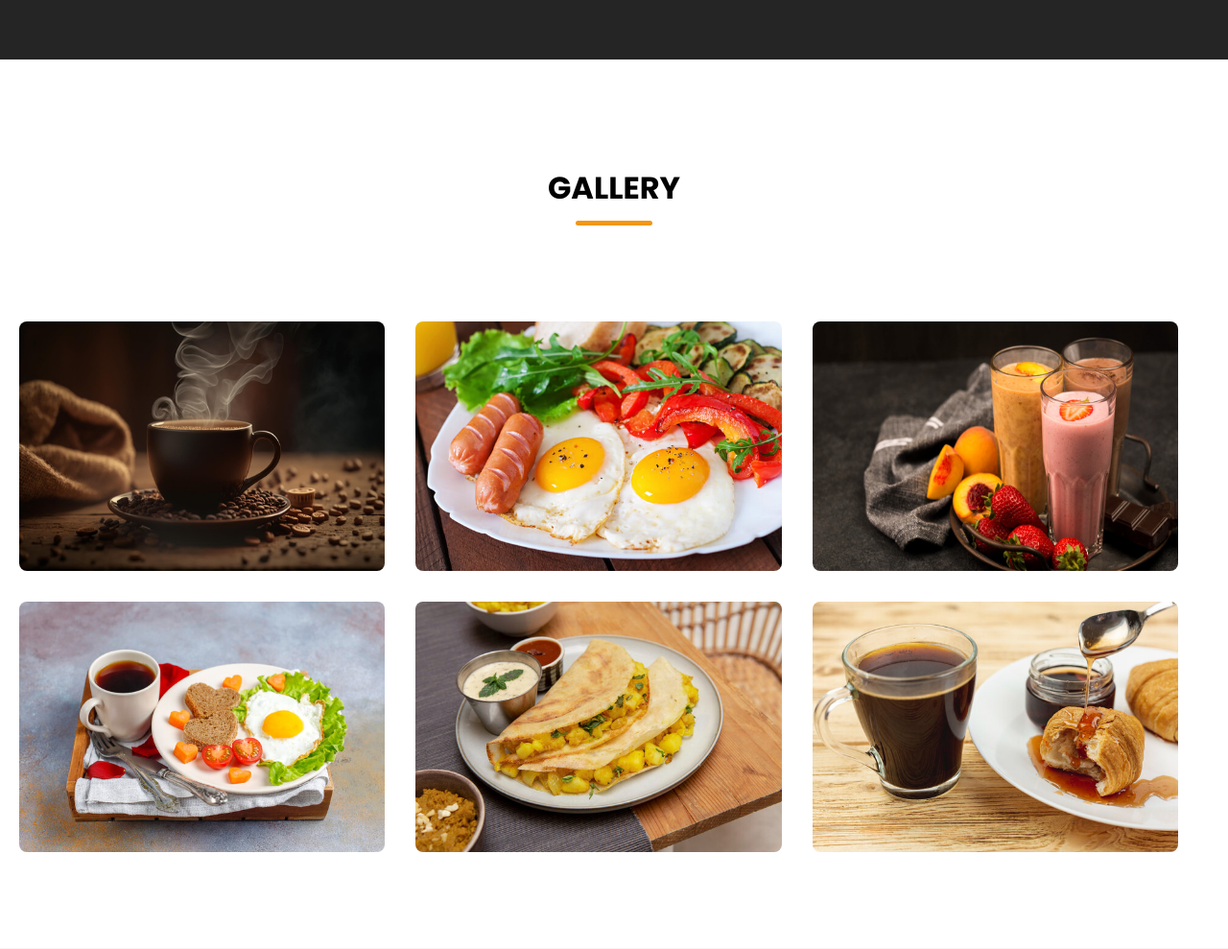
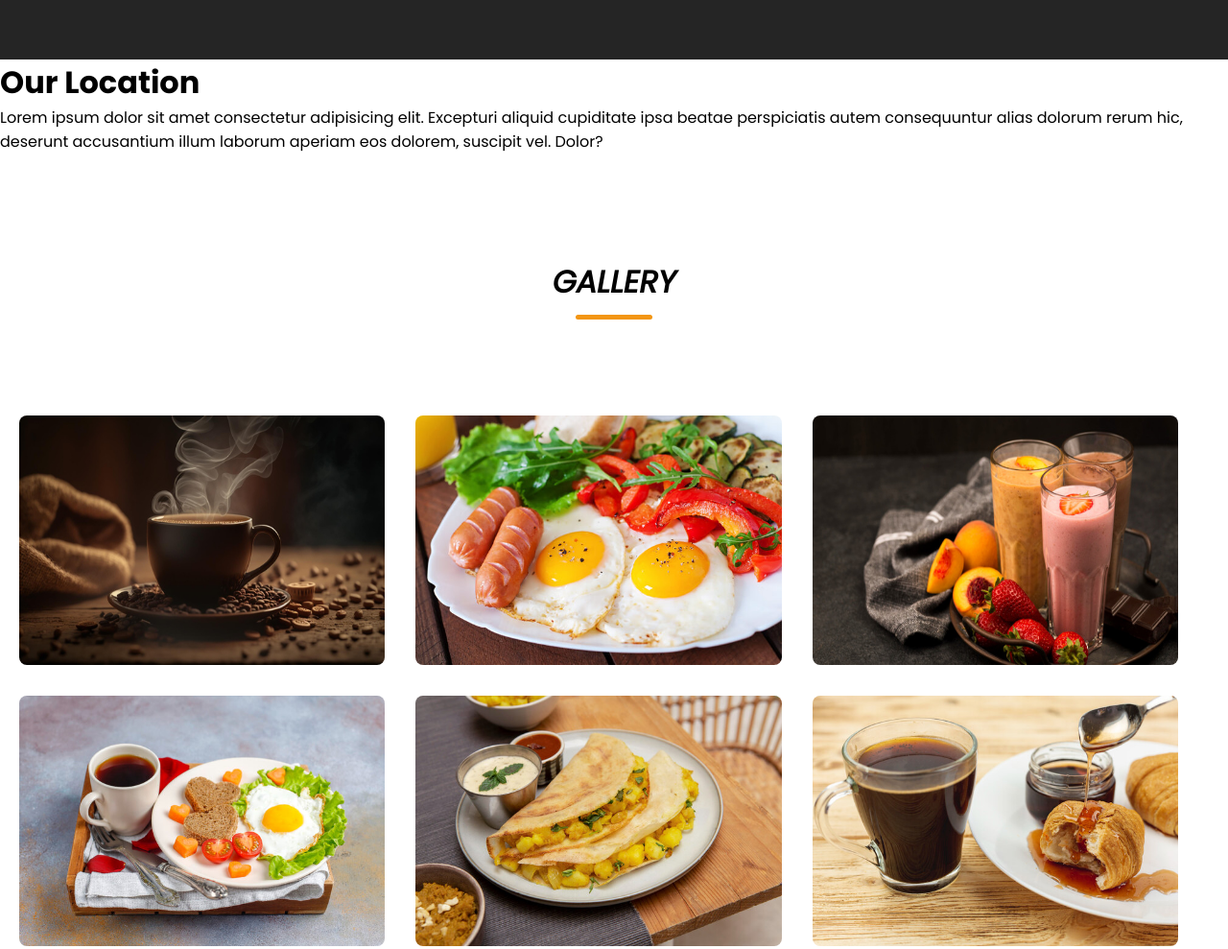
Before and after one commit to arumugavignesha-hub/Coffee-shop-, a plain HTML site: page index.html in a window 1280 px wide. Shown: the part 2689-3678 px from the top of the page at 96% size. Drawn offline with Linux system fonts and the light colour scheme; a web font is replaced by a local one.

Commit message:
interim commit

```diff
--- a/index.html
+++ b/index.html
@@ -103,6 +103,13 @@
                 </ul>
             </div>
         </section>
+        <!--map section-->
+        <div class="box">
+            <h1>Our Location</h1>
+            <p>Lorem ipsum dolor sit amet consectetur adipisicing elit. Excepturi aliquid cupiditate ipsa beatae perspiciatis autem consequuntur alias dolorum rerum hic, deserunt accusantium illum laborum aperiam eos dolorem, suscipit vel. Dolor?</p>
+        </div>
+        <i frame src="https://www.google.com/maps/embed?pb=!1m18!1m12!1m3!1d37828.32774386814!2d77.49615551827465!3d9.17779436339574!2m3!1f0!2f0!3f0!3m2!1i1024!2i768!4f13.1!3m3!1m2!1s0x3b0697eb07d96005%3A0x3d454d43a9559d3d!2sSankarankoil%2C%20Tamil%20Nadu%20627756!5e1!3m2!1sen!2sin!4v1756794358125!5m2!1sen!2sin" width="600" height="450" style="border:0;" allowfullscreen="" loading="lazy" referrerpolicy="no-referrer-when-downgrade"></iframe>
+
         <!--Gallery section-->
         <section class="gallery-section"id="Gallery">
             <h2 class="section-title">Gallery</h2>
```
